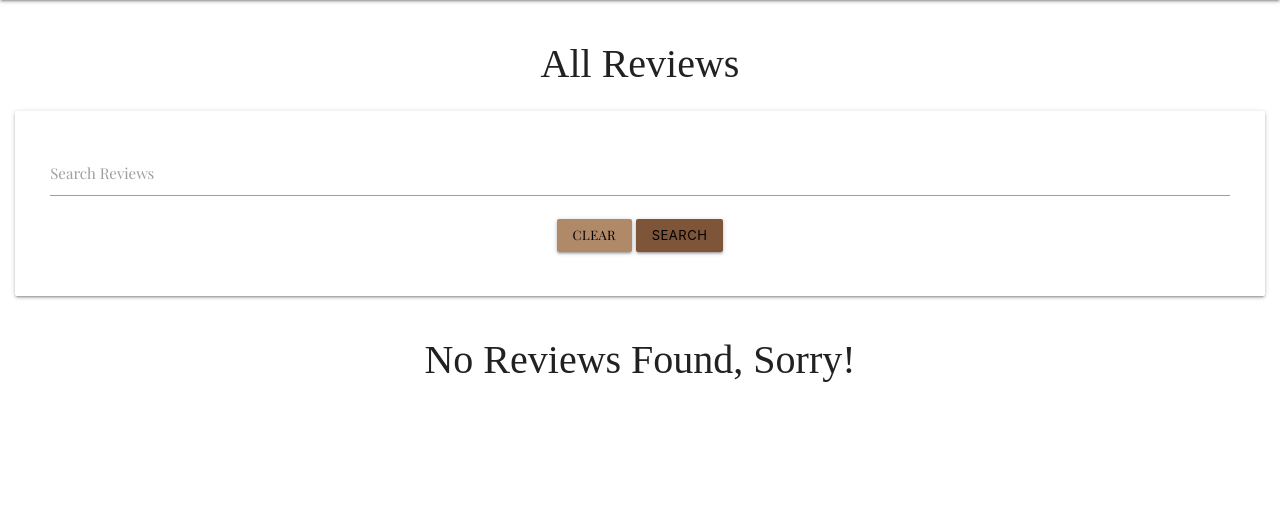
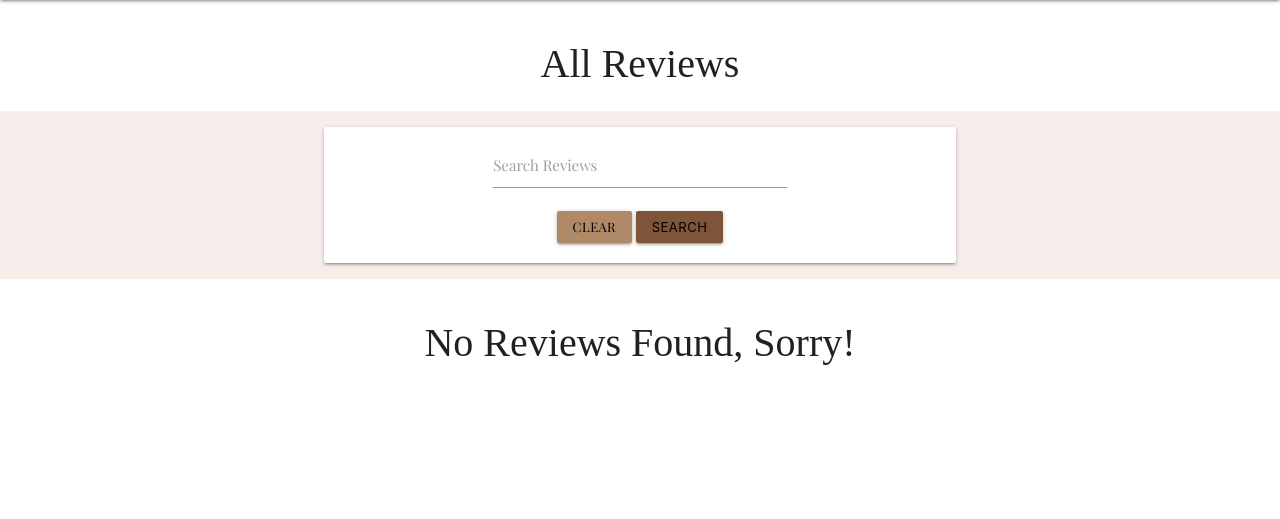
Before and after one commit to EllyC20/ms3-beauty-buys, a Flask app: page /search in a window 1280 px wide. Shown: the part 64-583 px from the top of the page. Run offline with Flask 2, Linux system fonts and the light colour scheme; data that the repository does not hold is empty; some libraries are stand-ins or nearby versions; some web fonts are replaced.

Commit message:
style: Alter design of input fields

```diff
--- a/static/css/style.css
+++ b/static/css/style.css
@@ -163,6 +163,11 @@ h1 {
     letter-spacing: 1px;
 }
 
+.card-row {
+    background-color: #f8edeb;
+    padding: 8px;
+}
+
 /* General */
 .input-field .prefix {
     font-size: 20px;
--- a/templates/reviews.html
+++ b/templates/reviews.html
@@ -2,10 +2,11 @@
 {% block content %}
     <h1 class="center-align">All Reviews</h1>
     <!-- Search function -->
-        <div class="row card-panel">
-            <form action="{{ url_for('search') }}" method="POST" class="col-s12">
+        <div class="row card-row">
+            <div class="card-panel col s12 m6 offset-m3">
+                <form action="{{ url_for('search') }}" method="POST">
                     <div class="row center-align">
-                    <div class="input-field col s12">
+                        <div class="input-field col s12 m6 offset-m3">
                             <input type="text" name="query" id="query" minlength="3" class="validate" required>
                             <label for="query">Search Reviews</label>
                         </div>
@@ -16,14 +17,16 @@
                     </div>
                 </form>
             </div>
+        </div>
 
     <!-- Review display -->
     {% if reviews.count() > 0 %}
     <div class="row center-align">
         {% for review in reviews %}
-            <div class="col s12 m4 center-align">
+            <div class="col s12 m6 l4 center-align">
                 <!-- CREDIT: Card layout utilised from https://materializecss.com/cards.html and customised for this project. -->
                 <div class="card medium">
+                    <!-- Image section -->
                     <div class="card-image waves-effect waves-block waves-light">
                         <img class="activator review-image" src="{{ review.url_link }}" alt="image of product being reviewed">
                     </div>
@@ -33,6 +36,7 @@
                                 <i class="fas fa-arrow-down right"></i>
                         </span>
                     </div>
+                    <!-- Review card reveal -->
                     <div class="card-reveal">
                         <span class="card-title grey-text text-darken-4 review-p">{{ review.product_name }}<i
                                 class="fas fa-arrow-up right"></i></span>
@@ -43,6 +47,7 @@
                             Created By: <span class="span-review">{{ review.created_by }}</span><br>
                         </p>
                     </div>
+                    <!-- Edit and delete buttons -->
                     <div class="col s12">
                             {% if session.user|lower == review.created_by|lower %}
                             <button class="modal-trigger btn-small delete-btn" href="#modal{{ loop.index }}">Delete</button>
@@ -57,7 +62,6 @@
                                     <a href="{{ url_for('delete_review', review_id=review._id)}}" class="btn-small delete-btn">Delete</a>
                                 </div>
                             </div>
-                               <!-- <a href="{{ url_for('delete_review', review_id=review._id) }}" class="btn-small delete-btn">Delete</a> -->
                                 <a href="{{ url_for('edit_review', review_id=review._id) }}" class="btn-small edit-btn">Edit</a>
                             {% endif %}
                     </div>
@@ -66,6 +70,7 @@
             </div>
         {% endfor %}
     </div>
+    <!-- If no results found -->
     {% else %}
         <h1 class="center-align">No Reviews Found, Sorry!</h1>
     {% endif%}
```
Also changed, not shown: templates/login.html (+5 -2 lines), templates/register.html (+5 -2 lines). Lines whose indentation alone changed are shown as unchanged.
